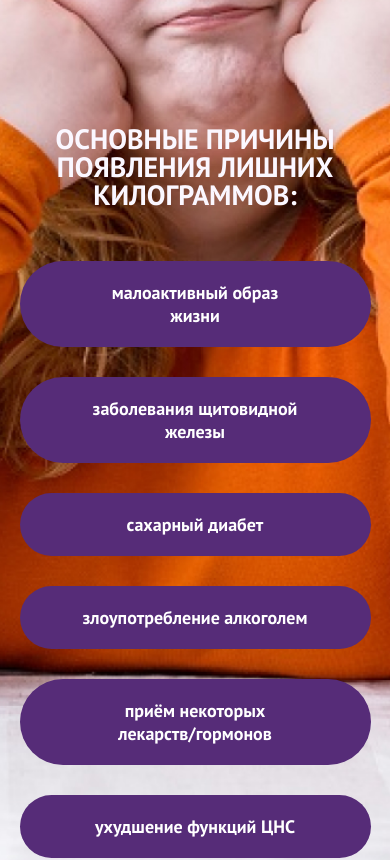
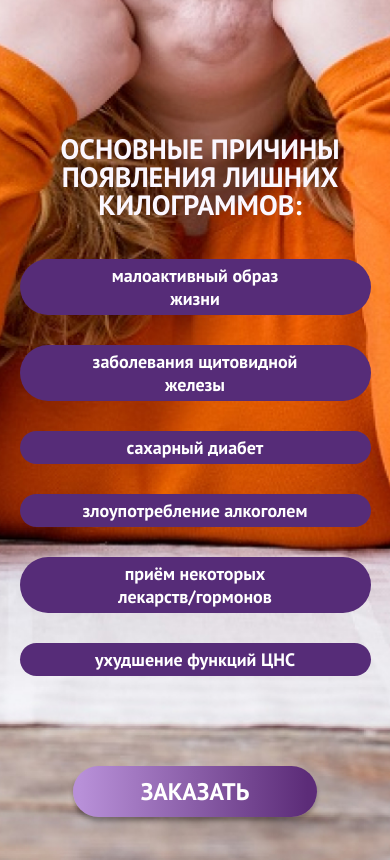
Before and after one commit to yyelzhan/MrsSlim.github.io, a plain HTML site: page index.html in a window 390 px wide. Shown: the part 2920-3780 px from the top of the page. Drawn offline with Linux system fonts and the light colour scheme.

Commit message:
Add files via upload

```diff
--- a/index.html
+++ b/index.html
@@ -130,8 +130,10 @@
     </section>
     <section class="b4">
         <div class="container">
-            <h4>Основные причины появления  лишних килограммов:</h4>
+            <div class="b4_header">
+            <h4>Основные причины появления  лишних килограммов:</h4></div>
             <div class="b4__wrapper">
+
                 <div class="b4__inner">
                     <div class="b4_item">
                         <p>малоактивный образ <br> жизни</p>
--- a/sass/_blocks/_b4.sass
+++ b/sass/_blocks/_b4.sass
@@ -2,16 +2,18 @@
     min-height: 900px
     background: url(.././img/b4bg.jpg)center (center / cover) no-repeat
     padding: 480px 0 60px 0
-    h4
+    .b4_header
         width: 400px
+        display: block
         margin: 0 auto
-        font-style: normal
-        font-weight: bold
-        font-size: 25px
-        line-height: 28px
-        text-align: center
-        text-transform: uppercase
-        color: #FBF7FF
+        h4
+            font-style: normal
+            font-weight: bold
+            font-size: 28px
+            line-height: 28px
+            text-align: center
+            text-transform: uppercase
+            color: #FBF7FF
     .b4__wrapper
         width: 700px
         margin: 0 auto
--- a/sass/_blocks/_media.sass
+++ b/sass/_blocks/_media.sass
@@ -298,11 +298,17 @@
         font-size: 14px
 
     .b4
+
+        .b4_header
+                margin-top: 10px
         .b4__wrapper
+            margin-top: 40px
             width: 90%
             flex-direction: column
 
+
             .b4_item
+                padding: 5px
                 p
                     text-align: center
 
```
Also changed, not shown: CSS/style.min.css, 1 other file.
